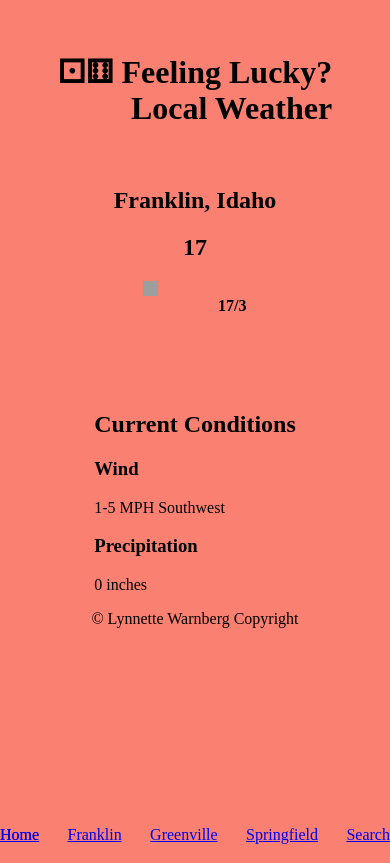
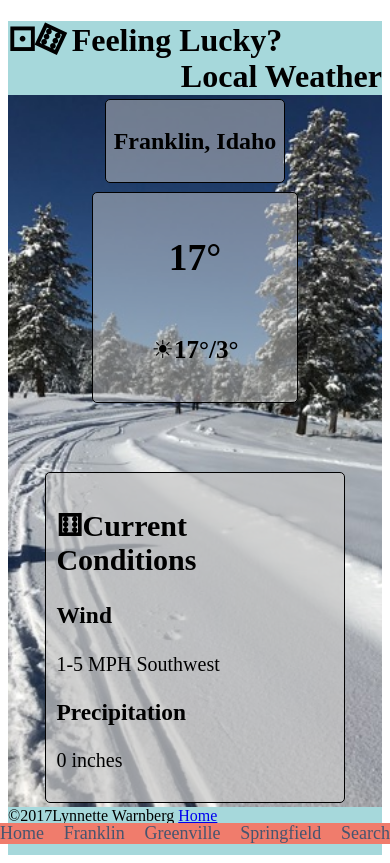
Before and after one commit to lwarnb17/lwarnb17.github.io, a plain HTML site: page weather/franklinweather.html in a window 390 px wide. Drawn offline with Linux system fonts and the light colour scheme; grey boxes are pictures that could not be loaded; a web font is replaced by a local one.

Commit message:
mobile wire frame

```diff
--- /dev/null
+++ b/sandbox/wireframepractice.css
@@ -0,0 +1,47 @@
+header{
+
+}
+
+.logo{
+display:flex;
+justify-content: center;
+}
+
+
+
+
+.top{
+display:flex;
+justify-content: center;
+}
+
+
+
+ul{
+    display: flex;
+    flex-wrap: wrap;
+    justify-content: center;
+    list-style: none;
+}
+li{
+    padding: 80px;
+}
+
+.imagetext{
+
+    display:flex;
+    background-image: url(flower.jpg);
+    width:100%;
+    height:400px;
+
+    background-color: aquamarine;
+    justify-content: center;
+}
+
+.footer{
+display:flex;
+flex-flow:wrap;
+justify-content: space-between;
+
+}
+}
--- a/weather/franklinweather.html
+++ b/weather/franklinweather.html
@@ -16,13 +16,13 @@
             <!--Logo-->
 
             <div class="title">
-                <h1><span >&#9856;</span><span >&#9861;</span> Feeling Lucky?</h1>
+                <h1><span >&#9856;</span><div class="die"><span >&#9861;</span>  </div>                  Feeling Lucky?</h1>
+
                 <h1>Local Weather</h1>
             </div>
-            <br>
             <nav>
                 <ul>
-                    <li><a href="/index.html">Home</a></li>
+                    <li><a href="#">Home</a></li>
                     <li><a href="#">Franklin</a></li>
                     <li><a href="#">Greenville</a></li>
                     <li><a href="#">Springfield</a></li>
@@ -34,9 +34,7 @@
         <main>
             <!--Begin left section-->
             <div class="left">
-
-
-                <h2>Current Conditions</h2>
+                <h2><span >&#9861;</span>Current Conditions</h2>
                 <h3>Wind</h3>
                 <p>1-5 MPH Southwest</p>
                 <h3>Precipitation</h3>
@@ -48,18 +46,17 @@
 
             <div class="middle">
 
+                <h2>Franklin, Idaho</h2>
 
+            </div>
 
-                <h2>Franklin, Idaho</h2>
-                <h2 class="number">17</h2>
-               <div class= "sunny">
-                   <img src="http://lorempixel.com/400/200/" alt="example" width="15" height="15">
+                 <div class= "sunny">
+                     <h2 class="number">17&deg;</h2>
+                         <p><span> &#9728;</span><strong>17&deg;/3&deg;</strong></p>
+                 </div>
 
-                <p><strong>17/3</strong></p>
-                </div>
                 <h4>Sunny</h4>
 
-            </div>
             <!--End of Middle-->
 
 
@@ -93,14 +90,7 @@
 
 
         <footer>
-            &copy; Lynnette Warnberg Copyright
-            <br>
-            <nav>
-                <ul>
-                    <li><a href="/index.html">Home</a></li>
-                </ul>
-            </nav>
-
+            &copy;2017Lynnette Warnberg <a href="index.html">Home</a>
 
         </footer>
 
--- a/weather/stylesheet.css
+++ b/weather/stylesheet.css
@@ -1,17 +1,36 @@
+@import url('https://fonts.googleapis.com/css?family=Sansita');
+
+
 * {
     box-sizing: border-box;    /* changes width property to total width instead of content width */
 
 }
 
+
 article,
 aside,
-footer,
-header{}
+
+footer{
+    background-color: #A6D8DB;
+    padding-bottom: 30px;
+
+}
+
+.title{
+    background-color: #A6D8DB;
+    padding: 0;
+}
+.die {
+    transform: rotate(25deg);
+    display: inline-block;
+}
+
+.title h1 + h1 {
+    margin-bottom:0;
+    text-align: right;
+    margin-top: -.7em;
 
 
-.title h1 + h1 {
-    text-align: right;
-    margin-top: -.7em;
 }
 
 
@@ -26,19 +45,46 @@ header{}
     margin:0;
     padding:0;
     justify-content: space-between;
+    font-size:18px;
+    background-color: #F07C6C;
 
 
 }
+
+nav a:link {
+    text-decoration: none;
+    color: #47556F;
+}
+
+nav a:visited {
+    text-decoration: none;
+    color: #47556F;
+}
+
+nav a:hover {
+    text-decoration: none;
+    color: #47556F;
+}
+
+nav a:active {
+    text-decoration: underline;
+    color: #47556F;
+}
+
 section,
+
+
 main {
     display: flex;
     flex-flow: column;
     align-items: center;
-
-
-
+    background-image:url("plan-images/sunny-winter.jpg");
+    background-size: cover;
+    width: 100%;
+    padding: 0;
 
 }
+
 figcaption,
 figure {
     display: block;/* just in case we have any older browsers that don't recognize the HTML5 semantic elements */
@@ -47,24 +93,22 @@ figure {
 .extra
 {display:none;
 }
-body {
-    display:flex;
-    flex-flow:column;
-    align-items:center;
-
-    order:-1;
-    margin: 2em;  /* remove any margin from body to avoid unsightly gaps. */
-    padding: 0;  /* ditto for padding  */
-    background-color: salmon;
-
-}
 
 .hide
 {display:none;
 }
 
-.left
-{order:2;
+.left{
+order:2;
+background-color: rgba(200,200,200,.7);
+margin: .2em auto;
+padding: .5em;
+width:80%;
+border: 1px solid;
+border-radius: 5px;
+font-size: 20px;
+
+
 }
 
 h4
@@ -74,10 +118,50 @@ h4
 
 .sunny{
 display:flex;
-flex-direction: row;
-justify-content: space-around;
+flex-direction: column;
+justify-content: center;
+text-align: center;
+background-color: rgba(200,200,200,.5);
+margin: .2em auto;
+padding: .5em;
+width:55%;
+border: 1px solid;
+border-radius: 5px;
+font-size: 25px;
+
 }
 
 .number{
     text-align: center;
 }
+
+
+.middle{
+    background-color: rgba(200,200,200,.5);
+    margin: .2em auto;
+    padding: .5em;
+
+    border: 1px solid;
+    border-radius: 5px;
+}
+
+
+
+h1,
+
+h2,
+
+
+h3,
+
+
+h4,
+
+
+h5,
+
+
+
+h6 {
+    font-family: Sansita, "second choice", generic-family;
+}
```
Also changed, not shown: sandbox/wireframepractice.html (+61 -25 lines), sandbox/flower.jpg (added), weather/plan-images/sunny-winter.jpg (added).
